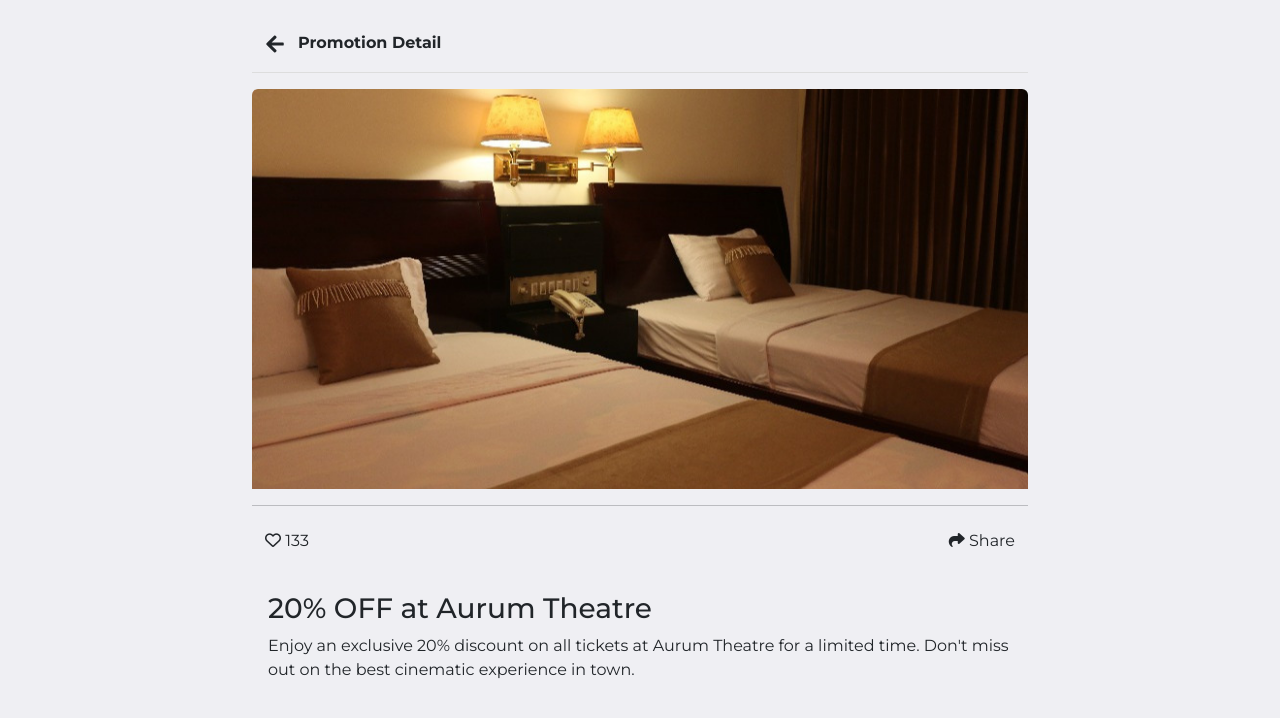
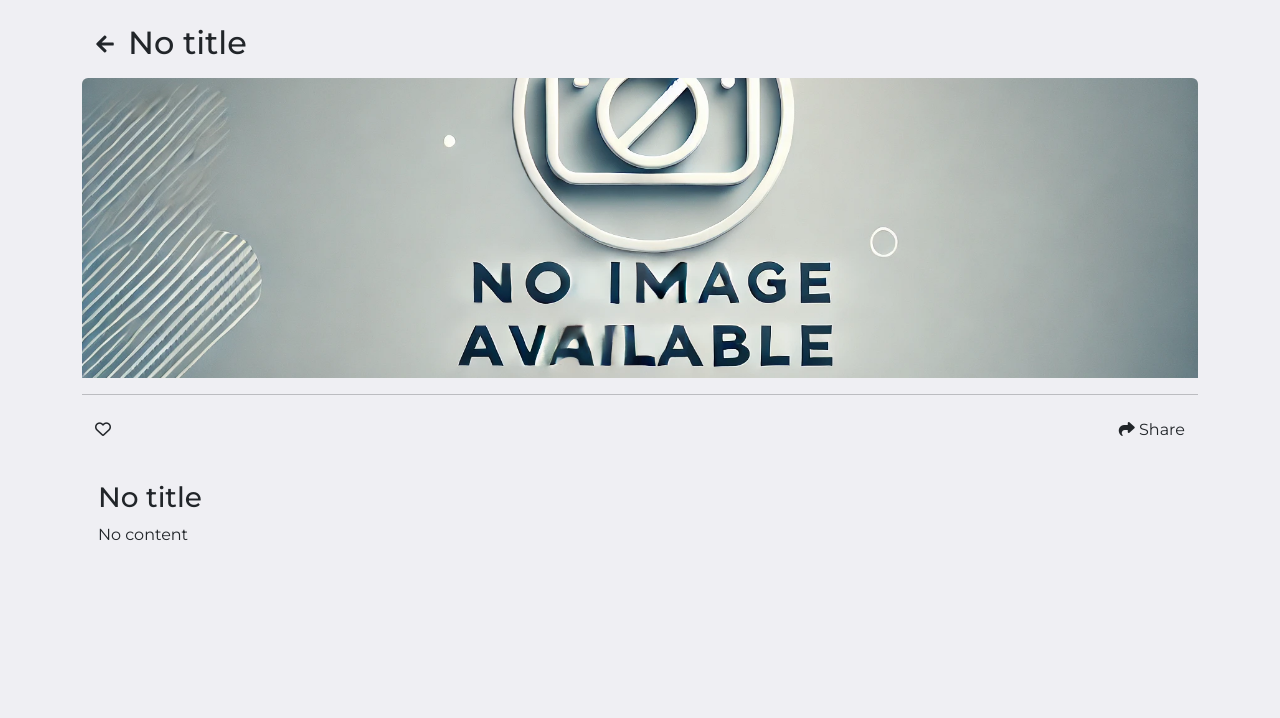
Before and after one commit to kimmengs/mini-app-product, a React (Create React App) app: page /promotion/1 in a window 1280 px wide. Shown: the top 718 px of the page. Built offline with nearby package versions, Linux system fonts and the light colour scheme; what axios-cache-adapter would draw is missing.

Commit message:
update promotion detail

```diff
--- a/src/App.js
+++ b/src/App.js
@@ -6,8 +6,8 @@ import PromotionDetail from './promotions/PromotionDetail';
 import { useEffect, useState } from 'react';
 import Lottie from 'react-lottie';
 import animationData from './assets/animations/loading.json'; // Update with the path to your Lottie animation JSON
-import ExchangeRate from './ExchangeRate';
-import ContactUs from './ContactUs';
+import ExchangeRate from './exchange-rate/ExchangeRate';
+import ContactUs from './exchange-rate/ContactUs';
 import './i18n';
 
 function App() {
@@ -50,16 +50,7 @@ function App() {
           <Route
             path="/promotion/:id"
             element={
-              <PromotionDetail
-                promotion={{
-                  title: "20% OFF at Aurum Theatre",
-                  imageUrl: "/assets/images/You-Eng-Hotel-640.jpeg",
-                  description:
-                    "Enjoy an exclusive 20% discount on all tickets at Aurum Theatre for a limited time. Don't miss out on the best cinematic experience in town.",
-                  terms:
-                    "Offer valid until the end of the month. Cannot be combined with other offers. Valid for online bookings only.",
-                }}
-              />
+              <PromotionDetail />
             }
           />
         </Routes>
--- a/src/promotions/Promotion.js
+++ b/src/promotions/Promotion.js
@@ -8,7 +8,7 @@ import { useTranslation } from "react-i18next";
 import axios from "axios";
 
 const Promotions = () => {
-    const categories = ['Feature', 'Latest', 'Education', 'Heath Care'];
+    const [categories, setCategories] = useState([]);
     const { t, i18n } = useTranslation();
     const location = useLocation();
 
@@ -23,8 +23,10 @@ const Promotions = () => {
         setActiveCategory(category);
     };
 
-    const navigateToDetail = (id) => {
-        navigate(`/promotion/${id}`);
+    const navigateToDetail = (promotion) => {
+        const searchParams = new URLSearchParams(location.search);
+        const language = searchParams.get('language') || 'en';
+        navigate(`/promotion/${promotion.id}`, { state: { promotion, language } });
     };
     const handleSearchClick = () => setShowSearch(!showSearch);
     const handleSearchChange = (e) => setSearchQuery(e.target.value);
@@ -49,7 +51,30 @@ const Promotions = () => {
             }
         };
 
+        const fetchCategories = async () => {
+            try {
+                const response = await axios.get(`${process.env.REACT_APP_API_URL}/category/get`);
+                if (Array.isArray(response.data.data)) {
+                    const allCategory = {
+                        id: 'all',
+                        name: 'All',
+                        translations: [
+                            { language: 'en', name: 'name', value: 'All' },
+                            { language: 'kh', name: 'name', value: 'ទាំងអស់' }
+                        ]
+                    };
+                    setCategories([allCategory, ...response.data.data]);
+                    setActiveCategory(allCategory); // Set the "All" category as active by default
+                } else {
+                    console.error('Error: API response is not an array');
+                }
+            } catch (error) {
+                console.error('Error fetching categories:', error);
+            }
+        };
+
         fetchPromotions();
+        fetchCategories();
     }, []);
 
     // Function to get translation value by language and name
@@ -58,13 +83,14 @@ const Promotions = () => {
         return translation ? translation.value : '';
     };
 
-    // Group promotions by cateName
     const groupedPromotions = Array.isArray(promotions) ? promotions.reduce((acc, promotion) => {
+        if (activeCategory && (activeCategory.id === 'all' || promotion.cateId === activeCategory.id)) {
             const { cateName } = promotion;
             if (!acc[cateName]) {
                 acc[cateName] = [];
             }
             acc[cateName].push(promotion);
+        }
         return acc;
     }, {}) : {};
 
@@ -83,10 +109,10 @@ const Promotions = () => {
 
             {showSearch && (
                 <CSSTransition in={true} appear={true} timeout={500} classNames="fade">
-                    <div className="mb-3">
+                    <div className="search-input-container">
+                        <i className="fa fa-search"></i>
                         <input
                             type="text"
-                            className="form-control"
                             placeholder="Search..."
                             value={searchQuery}
                             onChange={handleSearchChange}
@@ -97,7 +123,9 @@ const Promotions = () => {
 
 
             <div className="scrolling-wrapper mb-3">
-                {categories.map((category, index) => (
+                {categories.map((category, index) => {
+                    const categoryName = getTranslation(category.translations, language, 'name') || category.name;
+                    return (
                         <div
                             key={index}
                             className={`card-category text-center ${activeCategory === category ? 'active' : ''}`}
@@ -105,13 +133,13 @@ const Promotions = () => {
                             onClick={() => handleCategoryClick(category)}
                         >
                             <div className="card-body text-left">
-                            <p className="card-title-category">{category}</p>
+                                <p className="card-title-category">{categoryName}</p>
                             </div>
                         </div>
-                ))}
+                    );
+                })}
             </div>
 
-            <h5 className="title">Feature</h5>
             <div className="pb-3"></div>
             <div className="scrolling-wrapper mb-3">
                 {Array.isArray(promotions) && promotions.filter(promotion => promotion.new).map((promotion, index) => {
@@ -121,9 +149,9 @@ const Promotions = () => {
                         <div key={index} className="card special-card text-center mb-3" style={{ cursor: 'pointer' }}>
                             <img
                                 src={promotion.imageUrl === '' ? 'assets/images/no-image.webp' : promotion.imageUrl}
-                                className="card-img-top"
+                                className="card-img-top fixed-size-image"
                                 alt={title}
-                                onClick={() => navigateToDetail(promotion.id)}
+                                onClick={() => navigateToDetail(promotion)}
                             />
                             <div className="card-body text-left">
                                 <h5 className="card-title">{title}</h5>
@@ -157,7 +185,7 @@ const Promotions = () => {
                                         src={promotion.imageUrl === '' ? 'assets/images/no-image.webp' : promotion.imageUrl}
                                         className="card-img-top"
                                         alt={title}
-                                        onClick={() => navigateToDetail(promotion.id)}
+                                        onClick={() => navigateToDetail(promotion)}
                                     />
                                     <div className="card-body text-left">
                                         <h5 className="card-title">{title}</h5>
--- a/src/promotions/PromotionDetail.js
+++ b/src/promotions/PromotionDetail.js
@@ -1,11 +1,34 @@
 import React from 'react';
+import { useNavigate, useLocation } from 'react-router-dom';
+import { CSSTransition } from 'react-transition-group';
 import { FaArrowLeft } from 'react-icons/fa';
-import { useNavigate } from 'react-router-dom';
-import { CSSTransition } from 'react-transition-group';
-import './PromotionDetail.css'; // Assuming you have a CSS file for custom styles
+import { useTranslation } from 'react-i18next';
 
-const PromotionDetail = ({ promotion }) => {
+const PromotionDetail = () => {
   const navigate = useNavigate();
+  const location = useLocation();
+  const { promotion, language } = location.state || {};
+  const { t, i18n } = useTranslation();
+
+  // Change language based on the passed language parameter
+  React.useEffect(() => {
+    if (language) {
+      i18n.changeLanguage(language);
+    }
+  }, [language, i18n]);
+
+  // Function to get translation value by language and name
+  const getTranslation = (translations, language, name) => {
+    if (!translations) return '';
+    const translation = translations.find(t => t.language === language && t.name === name);
+    return translation ? translation.value : '';
+  };
+
+  // Get translated title and content
+  const title = getTranslation(promotion?.translations, language, 'title') || promotion?.title || 'No title';
+  const content = getTranslation(promotion?.translations, language, 'content') || promotion?.content || 'No content';
+
+  console.log(promotion);
 
   const handleBack = () => {
     navigate(-1); // Navigates back to the previous page
@@ -18,25 +41,27 @@ const PromotionDetail = ({ promotion }) => {
           <button className="btn btn-link text-dark p-12" onClick={handleBack}>
             <FaArrowLeft size={20} />
           </button>
-          <h2 className="ml-2 mb-0 pr-4 title-toolbar">Promotion Detail</h2>
+          <h2 className="ml-2 mb-0 pr-4 title-toolbar" style={{ width: '100%', height: 'auto', whiteSpace: 'nowrap', overflow: 'hidden', textOverflow: 'ellipsis' }}>
+            {title}
+          </h2>
         </div>
         <img
-          src={promotion.imageUrl}
+          src={promotion?.imageUrl && promotion.imageUrl !== '' ? promotion.imageUrl : `${process.env.PUBLIC_URL}/assets/images/no-image.webp`}
           className="card-img-top"
-          alt={promotion.title}
+          alt={title}
         />
         <hr />
         <div className="d-flex justify-content-between">
           <button className="btn">
-            <i className="far fa-heart"></i> 133
+            <i className="far fa-heart"></i> {promotion?.reacted}
           </button>
           <button className="btn">
             <i className="fa fa-share"></i> Share
           </button>
         </div>
         <div className="p-3">
-          <h3 className="mt-3">{promotion.title}</h3>
-          <p>{promotion.description}</p>
+          <h3 className="mt-3">{title}</h3>
+          <p>{content}</p>
         </div>
       </div>
     </CSSTransition>
--- a/src/promotions/Promotions.css
+++ b/src/promotions/Promotions.css
@@ -224,3 +224,42 @@ body {
   margin-right: 10px;
   width: 200px; /* Adjust the width as needed */
 }
+
+.search-input-container {
+  display: flex;
+  align-items: center;
+  background-color: #f5f5f5; /* Light background color */
+  border-radius: 30px; /* Rounded corners */
+  padding: 5px 15px;
+  box-shadow: 0 2px 4px rgba(0, 0, 0, 0.1); /* Subtle shadow */
+  width: 100%; /* Full width */
+  max-width: 400px; /* Optional: max width */
+  border: 1px solid #ddd; /* Optional: border for clarity */
+}
+
+.search-input-container input {
+  border: none;
+  background: none;
+  outline: none;
+  flex-grow: 1;
+  font-size: 16px;
+  color: #333;
+  padding: 7px;
+}
+
+.search-input-container .search-icon,
+.search-input-container .clear-icon {
+  font-size: 18px;
+  color: #666;
+  cursor: pointer;
+}
+
+.search-input-container .clear-icon {
+  margin-left: auto; /* Push to the end */
+}
+
+.fixed-size-image {
+  width: 100%;
+  height: 130px; /* Adjust the height as needed */
+  object-fit: cover; /* Ensures the image covers the entire area while maintaining aspect ratio */
+}
```
Also changed, not shown: src/exchange-rate/ContactUs.css (renamed from src/ContactUs.css), src/exchange-rate/ContactUs.js (renamed from src/ContactUs.js), src/exchange-rate/ExchangeRate.css (renamed from src/ExchangeRate.css), src/exchange-rate/ExchangeRate.js (renamed from src/ExchangeRate.js). Lines whose indentation alone changed are shown as unchanged.
